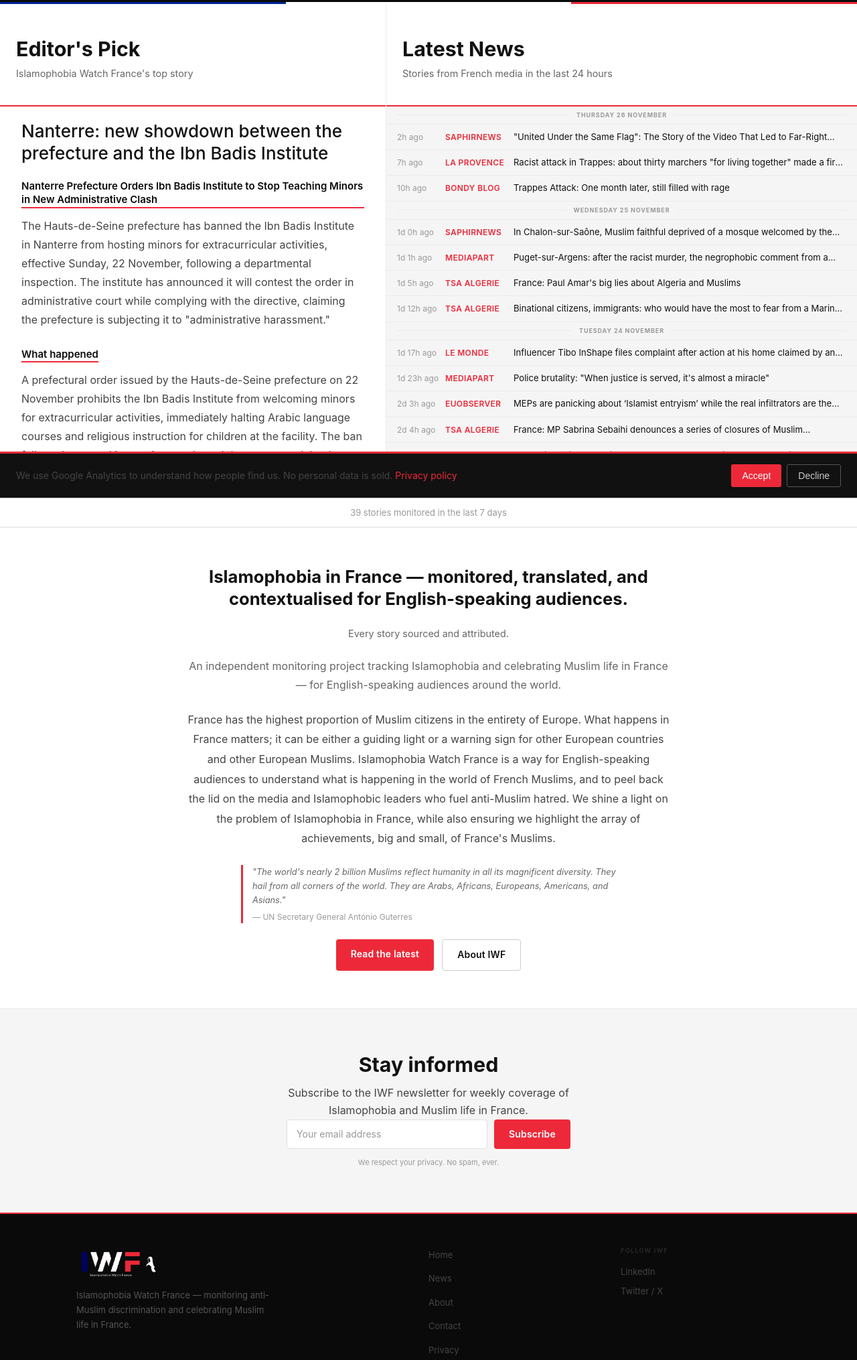
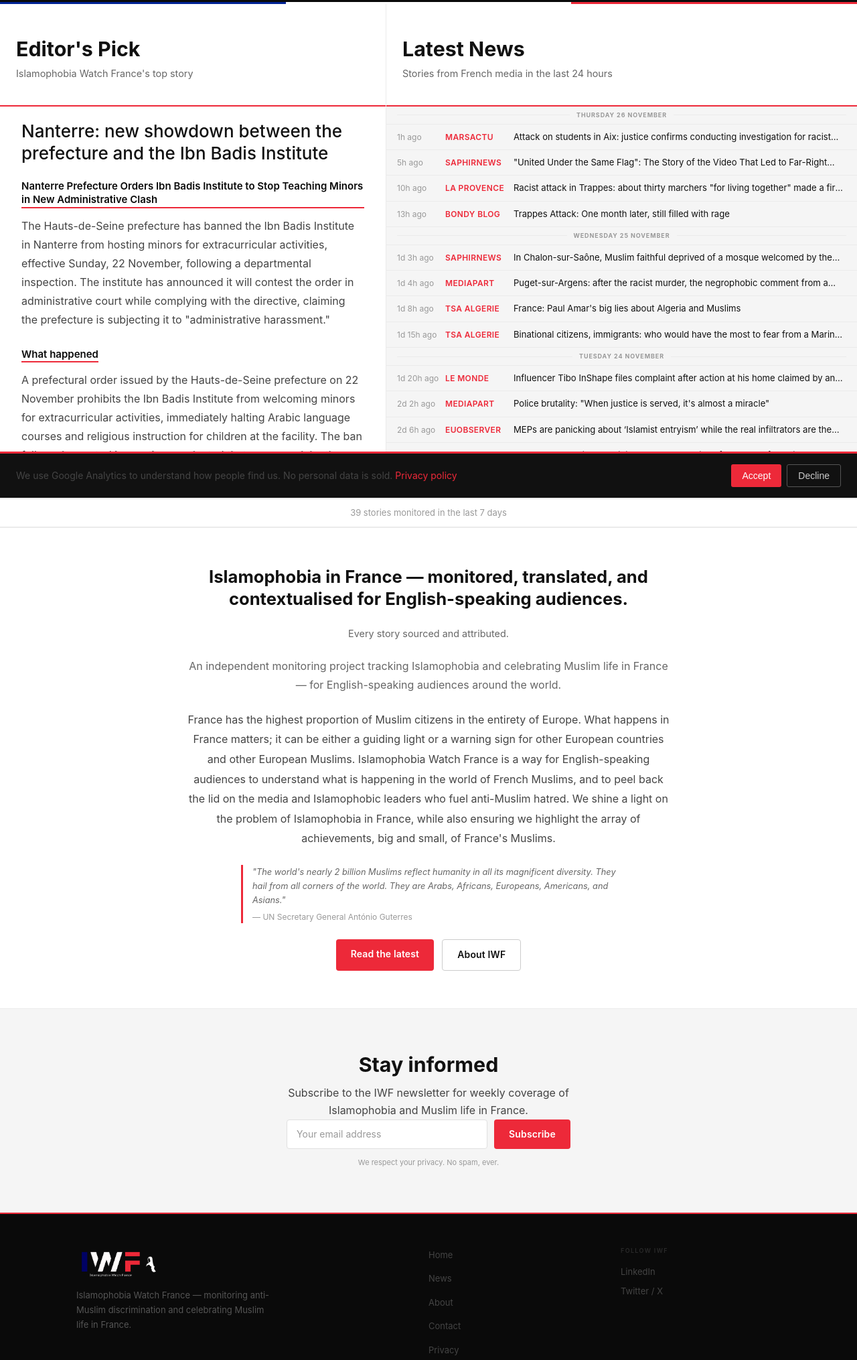
Before and after one commit to islamophobiawatchfrance/islamophobiawatchfrance.com, a plain HTML site: page index.html in a window 1280 px wide. Shown: the part 57-2087 px from the top of the page at 67% size. Drawn offline with Linux system fonts and the light colour scheme.

Commit message:
Wire update 2026-11-26 20:10

```diff
--- a/index.html
+++ b/index.html
@@ -119,19 +119,25 @@
         <div class="wire-date-sep"><span>Thursday 26 November</span></div>
 
         <div class="wire-item">
-          <span class="wire-time">2h ago</span>
+          <span class="wire-time">1h ago</span>
+          <span class="wire-source">Marsactu</span>
+          <a href="https://marsactu.fr/agression-detudiants-a-aix-la-justice-confirme-mener-une-enquete-pour-violence-raciste/" class="wire-headline" target="_blank" rel="noopener noreferrer">Attack on students in Aix: justice confirms conducting investigation for racist violence</a>
+        </div>
+
+        <div class="wire-item">
+          <span class="wire-time">5h ago</span>
           <span class="wire-source">Saphirnews</span>
           <a href="https://www.saphirnews.com/Unis-sous-le-meme-drapeau-l-histoire-de-la-video-qui-a-valu-a-Tibo-InShape-une-action-de-l-extreme-droite-video_a31396.html" class="wire-headline" target="_blank" rel="noopener noreferrer">&quot;United Under the Same Flag&quot;: The Story of the Video That Led to Far-Right Action Against Tibo InShape (video)</a>
         </div>
 
         <div class="wire-item">
-          <span class="wire-time">7h ago</span>
+          <span class="wire-time">10h ago</span>
           <span class="wire-source">La Provence</span>
           <a href="https://www.laprovence.com/article/societe/75818696034526/attentat-raciste-de-trappes-une-trentaine-de-marcheurs-pour-le-vivre-ensemble-ont-fait-une-premiere-halte-a-vitrolles" class="wire-headline" target="_blank" rel="noopener noreferrer">Racist attack in Trappes: about thirty marchers &quot;for living together&quot; made a first stop in Vitrolles</a>
         </div>
 
         <div class="wire-item">
-          <span class="wire-time">10h ago</span>
+          <span class="wire-time">13h ago</span>
           <span class="wire-source">Bondy Blog</span>
           <a href="https://www.bondyblog.fr/billet/attentat-de-trappes-un-mois-apres-toujours-la-rage-en-nous/" class="wire-headline" target="_blank" rel="noopener noreferrer">Trappes Attack: One month later, still filled with rage</a>
         </div>
@@ -139,25 +145,25 @@
         <div class="wire-date-sep"><span>Wednesday 25 November</span></div>
 
         <div class="wire-item">
-          <span class="wire-time">1d 0h ago</span>
+          <span class="wire-time">1d 3h ago</span>
           <span class="wire-source">Saphirnews</span>
           <a href="https://www.saphirnews.com/A-Chalon-sur-Saone-les-fideles-musulmans-prives-de-mosquee-accueillis-par-l-Eglise_a31395.html" class="wire-headline" target="_blank" rel="noopener noreferrer">In Chalon-sur-Saône, Muslim faithful deprived of a mosque welcomed by the Church</a>
         </div>
 
         <div class="wire-item">
-          <span class="wire-time">1d 1h ago</span>
+          <span class="wire-time">1d 4h ago</span>
           <span class="wire-source">Mediapart</span>
           <a href="https://www.mediapart.fr/journal/france/251126/puget-sur-argens-apres-le-meurtre-raciste-le-commentaire-negrophobe-d-une-conseillere-municipale" class="wire-headline" target="_blank" rel="noopener noreferrer">Puget-sur-Argens: after the racist murder, the negrophobic comment from a municipal councilor</a>
         </div>
 
         <div class="wire-item">
-          <span class="wire-time">1d 5h ago</span>
+          <span class="wire-time">1d 8h ago</span>
           <span class="wire-source">TSA Algerie</span>
           <a href="https://www.tsa-algerie.com/france-les-gros-mensonges-de-paul-amar-sur-lalgerie-et-les-musulmans/" class="wire-headline" target="_blank" rel="noopener noreferrer">France: Paul Amar&#x27;s big lies about Algeria and Muslims</a>
         </div>
 
         <div class="wire-item">
-          <span class="wire-time">1d 12h ago</span>
+          <span class="wire-time">1d 15h ago</span>
           <span class="wire-source">TSA Algerie</span>
           <a href="https://www.tsa-algerie.com/binationaux-immigres-qui-aurait-le-plus-a-craindre-dune-victoire-de-marine-le-pen/" class="wire-headline" target="_blank" rel="noopener noreferrer">Binational citizens, immigrants: who would have the most to fear from a Marine Le Pen victory?</a>
         </div>
@@ -165,37 +171,37 @@
         <div class="wire-date-sep"><span>Tuesday 24 November</span></div>
 
         <div class="wire-item">
-          <span class="wire-time">1d 17h ago</span>
+          <span class="wire-time">1d 20h ago</span>
           <span class="wire-source">Le Monde</span>
           <a href="https://www.lemonde.fr/pixels/article/2026/11/25/l-influenceur-tibo-inshape-depose-plainte-apres-une-action-devant-son-domicile-revendiquee-par-un-groupuscule-identitaire_6814900_4408996.html" class="wire-headline" target="_blank" rel="noopener noreferrer">Influencer Tibo InShape files complaint after action at his home claimed by an identitarian group</a>
         </div>
 
         <div class="wire-item">
-          <span class="wire-time">1d 23h ago</span>
+          <span class="wire-time">2d 2h ago</span>
           <span class="wire-source">Mediapart</span>
           <a href="https://www.mediapart.fr/journal/france/241126/violences-policieres-quand-la-justice-est-rendue-c-est-presque-un-miracle" class="wire-headline" target="_blank" rel="noopener noreferrer">Police brutality: &quot;When justice is served, it&#x27;s almost a miracle&quot;</a>
         </div>
 
         <div class="wire-item">
-          <span class="wire-time">2d 3h ago</span>
+          <span class="wire-time">2d 6h ago</span>
           <span class="wire-source">EUobserver</span>
           <a href="https://euobserver.com/250959/meps-are-panicking-about-islamist-entryism-while-the-real-infiltrators-are-the-far-right-and-their-foreign-backers/" class="wire-headline" target="_blank" rel="noopener noreferrer">MEPs are panicking about ‘Islamist entryism’ while the real infiltrators are the far-right and their foreign backers</a>
         </div>
 
         <div class="wire-item">
-          <span class="wire-time">2d 4h ago</span>
+          <span class="wire-time">2d 7h ago</span>
           <span class="wire-source">TSA Algerie</span>
           <a href="https://www.tsa-algerie.com/france-la-deputee-sabrina-sebaihi-denonce-une-serie-de-fermetures-de-structures-musulmanes/" class="wire-headline" target="_blank" rel="noopener noreferrer">France: MP Sabrina Sebaihi denounces a series of closures of Muslim structures</a>
         </div>
 
         <div class="wire-item">
-          <span class="wire-time">2d 5h ago</span>
+          <span class="wire-time">2d 8h ago</span>
           <span class="wire-source">Anadolu Agency</span>
           <a href="https://www.aa.com.tr/en/europe/france-investigates-racist-messages-shared-by-police-academy-trainees/4135693" class="wire-headline" target="_blank" rel="noopener noreferrer">France investigates racist messages shared by police academy trainees</a>
         </div>
 
         <div class="wire-item">
-          <span class="wire-time">2d 11h ago</span>
+          <span class="wire-time">2d 14h ago</span>
           <span class="wire-source">Saphirnews</span>
           <a href="https://www.saphirnews.com/Nanterre-nouveau-bras-de-fer-entre-la-prefecture-et-l-Institut-Ibn-Badis_a31393.html" class="wire-headline" target="_blank" rel="noopener noreferrer">Nanterre: new showdown between the prefecture and the Ibn Badis Institute</a>
         </div>
@@ -203,31 +209,31 @@
         <div class="wire-date-sep"><span>Monday 23 November</span></div>
 
         <div class="wire-item">
-          <span class="wire-time">2d 21h ago</span>
+          <span class="wire-time">3d 0h ago</span>
           <span class="wire-source">TSA Algerie</span>
           <a href="https://www.tsa-algerie.com/segolene-royal-si-le-rn-accede-au-pouvoir-ils-vont-tuer-des-noirs-et-des-arabes/" class="wire-headline" target="_blank" rel="noopener noreferrer">Ségolène Royal: if the RN comes to power, &quot;they will kill Blacks and Arabs&quot;</a>
         </div>
 
         <div class="wire-item">
-          <span class="wire-time">2d 23h ago</span>
+          <span class="wire-time">3d 3h ago</span>
           <span class="wire-source">La Provence</span>
           <a href="https://www.laprovence.com/article/societe/1571303425725315/marseille-la-marche-pour-le-vivre-ensemble-est-partie-pour-rejoindre-trappes-un-mois-apres-lattentat-raciste" class="wire-headline" target="_blank" rel="noopener noreferrer">Marseille: the &quot;march for living together&quot; set off to reach Trappes one month after the racist attack</a>
         </div>
 
         <div class="wire-item">
-          <span class="wire-time">3d 2h ago</span>
+          <span class="wire-time">3d 5h ago</span>
           <span class="wire-source">Saphirnews</span>
           <a href="https://www.saphirnews.com/Salut-nazi-et-caricatures-racistes-le-patron-de-la-police-saisit-la-justice-contre-des-eleves-officiers_a31391.html" class="wire-headline" target="_blank" rel="noopener noreferrer">Nazi salute and racist caricatures: police chief takes legal action against officer cadets</a>
         </div>
 
         <div class="wire-item">
-          <span class="wire-time">3d 6h ago</span>
+          <span class="wire-time">3d 9h ago</span>
           <span class="wire-source">La Depeche</span>
           <a href="https://www.ladepeche.fr/2026/11/23/expulses-de-leur-salle-de-priere-et-prives-de-mosquee-les-fideles-musulmans-trouvent-refuge-dans-une-salle-gracieusement-pretee-par-leglise-13666682.php" class="wire-headline" target="_blank" rel="noopener noreferrer">Expelled from their prayer hall and deprived of a mosque, Muslim worshippers find refuge in a room graciously lent by the Church</a>
         </div>
 
         <div class="wire-item">
-          <span class="wire-time">3d 10h ago</span>
+          <span class="wire-time">3d 13h ago</span>
           <span class="wire-source">TSA Algerie</span>
           <a href="https://www.tsa-algerie.com/si-une-eglise-fermait-une-mosquee-lui-ouvrirait-elle-ses-portes/" class="wire-headline" target="_blank" rel="noopener noreferrer">If a church closed, would a mosque open its doors to it?</a>
         </div>
@@ -235,37 +241,37 @@
         <div class="wire-date-sep"><span>Sunday 22 November</span></div>
 
         <div class="wire-item">
-          <span class="wire-time">3d 20h ago</span>
+          <span class="wire-time">3d 23h ago</span>
           <span class="wire-source">La Depeche</span>
           <a href="https://www.ladepeche.fr/2026/11/22/salut-nazi-et-comportements-racistes-dans-une-ecole-de-police-la-justice-saisie-par-la-direction-generale-de-la-police-nationale-13666077.php" class="wire-headline" target="_blank" rel="noopener noreferrer">Nazi salute and racist behavior in a police academy: justice seized by the National Police Directorate</a>
         </div>
 
         <div class="wire-item">
-          <span class="wire-time">3d 21h ago</span>
+          <span class="wire-time">4d 0h ago</span>
           <span class="wire-source">Le Figaro</span>
           <a href="https://www.lefigaro.fr/actualite-france/diffusion-de-caricatures-propos-racistes-et-salut-nazi-le-patron-de-la-police-saisit-la-justice-dans-une-ecole-de-police-20261122" class="wire-headline" target="_blank" rel="noopener noreferrer">Broadcasting of caricatures, racist remarks and Nazi salute: the police chief refers the case to justice in a police academy</a>
         </div>
 
         <div class="wire-item">
-          <span class="wire-time">3d 22h ago</span>
+          <span class="wire-time">4d 1h ago</span>
           <span class="wire-source">La Provence</span>
           <a href="https://www.laprovence.com/article/faits-divers-justice/18852765252216/le-patron-de-la-police-saisit-la-justice-pour-propos-racistes-et-salut-nazi-dans-une-ecole-de-police" class="wire-headline" target="_blank" rel="noopener noreferrer">The police chief refers racist remarks and Nazi salute in a police academy to the courts</a>
         </div>
 
         <div class="wire-item">
-          <span class="wire-time">4d 0h ago</span>
+          <span class="wire-time">4d 3h ago</span>
           <span class="wire-source">Le Figaro</span>
           <a href="https://www.lefigaro.fr/politique/apres-le-verdict-zecler-marine-le-pen-repete-que-la-france-est-l-un-des-pays-les-moins-racistes-au-monde-20261122" class="wire-headline" target="_blank" rel="noopener noreferrer">After the Zecler verdict, Marine Le Pen repeats that France is &quot;one of the least racist countries in the world&quot;</a>
         </div>
 
         <div class="wire-item">
-          <span class="wire-time">4d 1h ago</span>
+          <span class="wire-time">4d 4h ago</span>
           <span class="wire-source">Le Monde</span>
           <a href="https://www.lemonde.fr/societe/article/2026/11/22/apres-l-attentat-de-trappes-un-entrepreneur-de-millau-lance-une-nouvelle-marche-nationale-contre-le-racisme-au-depart-de-marseille_6814223_3224.html" class="wire-headline" target="_blank" rel="noopener noreferrer">After the Trappes attack, an entrepreneur from Millau launches a new national march against racism, starting from Marseille</a>
         </div>
 
         <div class="wire-item">
-          <span class="wire-time">4d 7h ago</span>
+          <span class="wire-time">4d 10h ago</span>
           <span class="wire-source">La Provence</span>
           <a href="https://www.laprovence.com/article/france-monde/2371479737577614/lattentat-de-trappes-est-une-illustration-parfaite-de-la-mecanique-des-crimes-racistes-selon-lavocat-de-sos-racisme" class="wire-headline" target="_blank" rel="noopener noreferrer">The Trappes attack is a &quot;perfect illustration&quot; of the mechanics of racist crimes, according to the lawyer for SOS Racism</a>
         </div>
@@ -273,25 +279,25 @@
         <div class="wire-date-sep"><span>Saturday 21 November</span></div>
 
         <div class="wire-item">
-          <span class="wire-time">4d 22h ago</span>
+          <span class="wire-time">5d 1h ago</span>
           <span class="wire-source">Valeurs Actuelles</span>
           <a href="https://www.valeursactuelles.com/regions/nouvelle-aquitaine/pyrenees-atlantiques/biarritz/faits-divers/tibo-la-france-ne-sera-jamais-islamique-des-militants-identitaires-sen-prennent-a-tibo-inshape-devant-chez-lui" class="wire-headline" target="_blank" rel="noopener noreferrer">&quot;Tibo, France will never be Islamic&quot;: Identity activists target Tibo InShape outside his home</a>
         </div>
 
         <div class="wire-item">
-          <span class="wire-time">5d 0h ago</span>
+          <span class="wire-time">5d 3h ago</span>
           <span class="wire-source">Valeurs Actuelles</span>
           <a href="https://www.valeursactuelles.com/clubvaleurs/regions/bourgogne-franche-comte/saone-et-loire/chalon-sur-saone/politique/nous-avons-ete-tres-patients-a-chalon-sur-saone-la-municipalite-reprend-possession-dun-batiment-alloue-illegalement-a-une-mosquee-depuis-plus-de-40-ans" class="wire-headline" target="_blank" rel="noopener noreferrer">&quot;We have been very patient&quot;: in Chalon-sur-Saône, the municipality takes back possession of a building illegally allocated to a mosque for over 40 years</a>
         </div>
 
         <div class="wire-item">
-          <span class="wire-time">5d 1h ago</span>
+          <span class="wire-time">5d 4h ago</span>
           <span class="wire-source">La Provence</span>
           <a href="https://www.laprovence.com/article/societe/1376221366435415/attentat-raciste-de-trappes-la-marche-pour-le-vivre-ensemble-au-depart-de-marseille-passera-par-vitrolles" class="wire-headline" target="_blank" rel="noopener noreferrer">Racist attack in Trappes: the march for living together departing from Marseille will pass through Vitrolles</a>
         </div>
 
         <div class="wire-item">
-          <span class="wire-time">5d 14h ago</span>
+          <span class="wire-time">5d 17h ago</span>
           <span class="wire-source">Al Jazeera English</span>
           <a href="https://www.aljazeera.com/news/2026/11/21/three-french-police-officers-sentenced-over-racist-assault-on-black-man?traffic_source=rss" class="wire-headline" target="_blank" rel="noopener noreferrer">Three French police officers sentenced over racist assault on Black man</a>
         </div>
@@ -299,55 +305,55 @@
         <div class="wire-date-sep"><span>Friday 20 November</span></div>
 
         <div class="wire-item">
-          <span class="wire-time">5d 17h ago</span>
+          <span class="wire-time">5d 20h ago</span>
           <span class="wire-source">Le Monde</span>
           <a href="https://www.lemonde.fr/societe/article/2026/11/21/au-proces-de-l-interpellation-de-michel-zecler-le-caractere-raciste-des-violences-retenu-trois-policiers-condamnes-a-des-peines-de-prison-ferme-et-l-espoir-d-une-jurisprudence_6813718_3224.html" class="wire-headline" target="_blank" rel="noopener noreferrer">At the trial of Michel Zecler&#x27;s arrest, the racist nature of the violence upheld, three police officers sentenced to prison time and hope for &quot;case law&quot;</a>
         </div>
 
         <div class="wire-item">
-          <span class="wire-time">5d 18h ago</span>
+          <span class="wire-time">5d 21h ago</span>
           <span class="wire-source">La Provence</span>
           <a href="https://www.laprovence.com/article/france-monde/1334136676108515/au-proces-zecler-le-racisme-retenu-prison-ferme-pour-trois-policiers" class="wire-headline" target="_blank" rel="noopener noreferrer">At the Zecler trial, racism upheld, jail time for three police officers</a>
         </div>
 
         <div class="wire-item">
-          <span class="wire-time">5d 18h ago</span>
+          <span class="wire-time">5d 21h ago</span>
           <span class="wire-source">Mediapart</span>
           <a href="https://www.mediapart.fr/journal/france/201126/affaire-zecler-la-justice-reconnait-enfin-le-racisme-des-policiers" class="wire-headline" target="_blank" rel="noopener noreferrer">Zecler Case: Justice Finally Acknowledges Police Racism</a>
         </div>
 
         <div class="wire-item">
-          <span class="wire-time">5d 19h ago</span>
+          <span class="wire-time">5d 22h ago</span>
           <span class="wire-source">Le Figaro</span>
           <a href="https://www.lefigaro.fr/actualite-france/affaire-michel-zecler-le-recit-mensonger-des-policiers-mis-a-nu-au-proces-20261120" class="wire-headline" target="_blank" rel="noopener noreferrer">Michel Zecler Case: Police Officers&#x27; False Account Exposed at Trial</a>
         </div>
 
         <div class="wire-item">
-          <span class="wire-time">5d 19h ago</span>
+          <span class="wire-time">5d 22h ago</span>
           <span class="wire-source">La Depeche</span>
           <a href="https://www.ladepeche.fr/2026/11/20/affaire-michel-zecler-les-trois-policiers-condamnes-a-de-la-prison-ferme-la-circonstance-aggravante-de-racisme-retenue-13663736.php" class="wire-headline" target="_blank" rel="noopener noreferrer">Michel Zecler case: three police officers sentenced to prison time, racist aggravating circumstances upheld</a>
         </div>
 
         <div class="wire-item">
-          <span class="wire-time">5d 19h ago</span>
+          <span class="wire-time">5d 22h ago</span>
           <span class="wire-source">Le Figaro</span>
           <a href="https://www.lefigaro.fr/actualite-france/proces-zecler-les-trois-policiers-condamnes-a-des-peines-d-un-a-deux-ans-de-prison-ferme-la-circonstance-aggravante-de-racisme-retenue-20261120" class="wire-headline" target="_blank" rel="noopener noreferrer">Zecler Trial: three police officers sentenced to one to two years in prison, racism aggravating circumstance upheld</a>
         </div>
 
         <div class="wire-item">
-          <span class="wire-time">5d 22h ago</span>
+          <span class="wire-time">6d 1h ago</span>
           <span class="wire-source">Mediapart</span>
           <a href="https://www.mediapart.fr/journal/france/201126/il-faut-que-cette-decision-serve-de-modele-au-proces-de-l-affaire-zecler-un-public-venu-faire-bloc-contre" class="wire-headline" target="_blank" rel="noopener noreferrer">&quot;This decision must serve as a model&quot;: at the trial of the Zecler case, a crowd came to stand united against racism</a>
         </div>
 
         <div class="wire-item">
-          <span class="wire-time">6d 1h ago</span>
+          <span class="wire-time">6d 4h ago</span>
           <span class="wire-source">Le Monde</span>
           <a href="https://www.lemonde.fr/idees/article/2026/11/20/attentat-raciste-de-trappes-supremacistes-djihadistes-et-masculinistes-partagent-le-meme-rapport-mythifie-au-passe_6813659_3232.html" class="wire-headline" target="_blank" rel="noopener noreferrer">Racist attack in Trappes: &quot;Supremacists, jihadists and masculinists share the same mythified relationship with the past&quot;</a>
         </div>
 
         <div class="wire-item">
-          <span class="wire-time">6d 5h ago</span>
+          <span class="wire-time">6d 8h ago</span>
           <span class="wire-source">Saphirnews</span>
           <a href="https://www.saphirnews.com/Lycee-Averroes-pourquoi-la-justice-refuse-de-suspendre-la-resiliation-du-contrat-avec-l-Etat_a31389.html" class="wire-headline" target="_blank" rel="noopener noreferrer">Lycée Averroès: why the courts refuse to suspend the cancellation of the state contract</a>
         </div>
@@ -355,21 +361,15 @@
         <div class="wire-date-sep"><span>Thursday 19 November</span></div>
 
         <div class="wire-item">
-          <span class="wire-time">6d 18h ago</span>
+          <span class="wire-time">6d 21h ago</span>
           <span class="wire-source">Le Monde</span>
           <a href="https://www.lemonde.fr/societe/article/2026/11/20/si-l-on-accepte-que-trois-policiers-mentent-le-lien-social-est-rompu-prison-ferme-requise-au-proces-de-l-interpellation-violente-de-michel-zecler_6813386_3224.html" class="wire-headline" target="_blank" rel="noopener noreferrer">&quot;If we accept that three police officers are lying, the social bond is broken&quot;: jail time sought at trial over violent arrest of Michel Zecler</a>
         </div>
 
         <div class="wire-item">
-          <span class="wire-time">6d 20h ago</span>
+          <span class="wire-time">6d 23h ago</span>
           <span class="wire-source">Mediapart</span>
           <a href="https://www.mediapart.fr/journal/france/191126/affaire-michel-zecler-aujourd-hui-nous-avons-evite-une-erreur-judiciaire" class="wire-headline" target="_blank" rel="noopener noreferrer">Affaire Michel Zecler: «Aujourd’hui, nous avons évité une erreur judiciaire»</a>
-        </div>
-
-        <div class="wire-item">
-          <span class="wire-time">6d 22h ago</span>
-          <span class="wire-source">La Provence</span>
-          <a href="https://www.laprovence.com/article/france-monde/52267387186642/au-proces-zecler-prison-ferme-requise-contre-les-policiers-la-question-du-racisme-reintroduite" class="wire-headline" target="_blank" rel="noopener noreferrer">At the Zecler trial, jail time sought against police officers, the question of racism reintroduced</a>
         </div>
       </div><!-- /.wire-feed -->
       <p class="wire-note">Updated each time the pipeline runs. Stories are raw RSS headlines — not edited by IWF.</p>
```
Also changed, not shown: news.html (+45 -45 lines), wire.json (+47 -47 lines).
